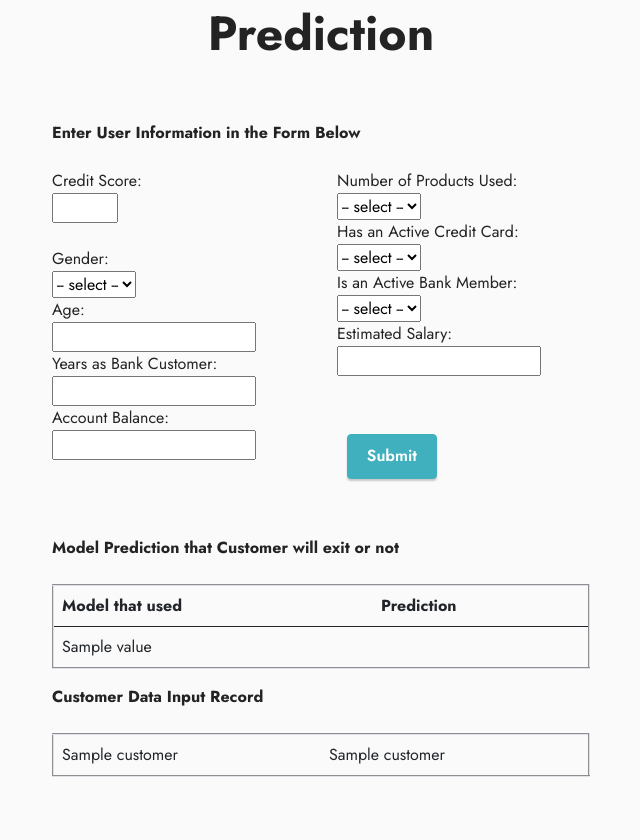
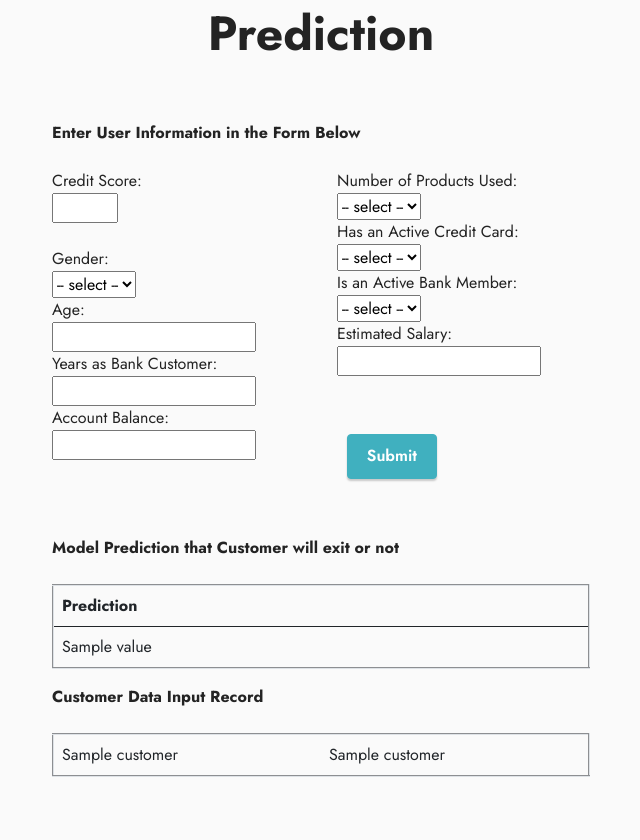
Before and after one commit to Ricardo-bdg/kaiyaku-bank-churn-prediction, a Flask app: template templates/index.html in a window 1280 px wide. Shown: the part 2584-3424 px from the top of the page, without its empty margins (319-959 px from the left). Run offline with Flask 2, Linux system fonts and the light colour scheme; the template is opened without the code that fills it: most values are stand-ins (such as "Sample title", 1, 10 or a date in 2020); parts of the project's set-up code (start-up, migrations or seed data) failed here and were passed over; some libraries are stand-ins or nearby versions; some web fonts are replaced.

Commit message:
Update index.html

```diff
--- a/templates/index.html
+++ b/templates/index.html
@@ -333,7 +333,6 @@
                         <table class="table" border="2">
                             <thead>
                                 <tr>
-                                    <th>Model that used</th>
                                     <th>Prediction</th>
                                 </tr>
                             </thead>
```
